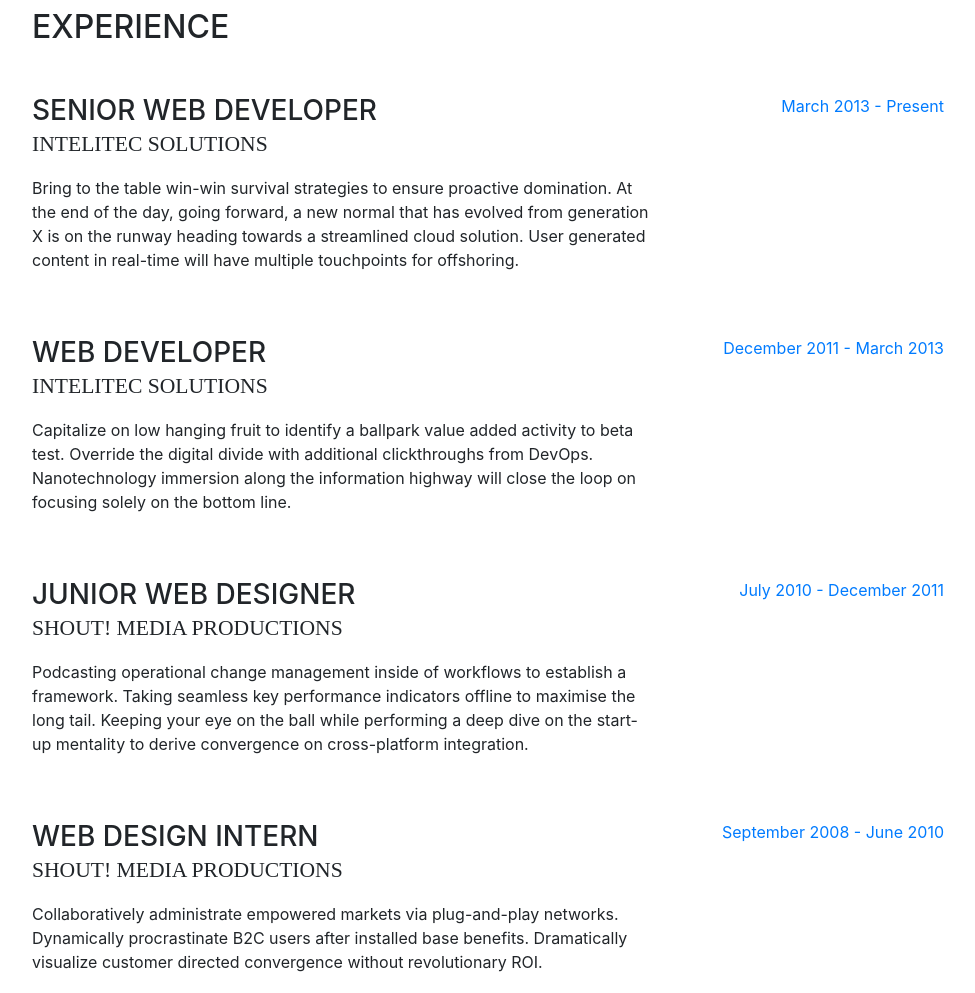
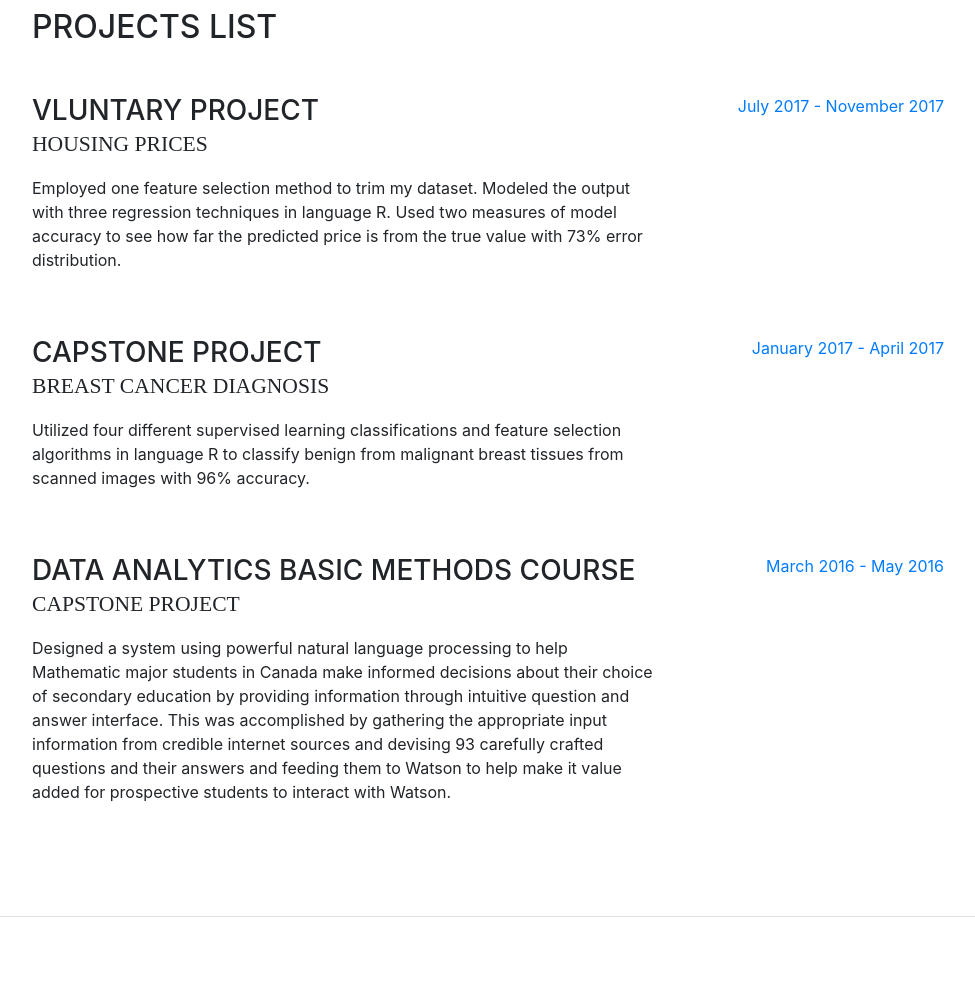
Before and after one commit to Sshariatie/sshariatie.github.io, a website with bundled scripts: page index.html in a window 1280 px wide. Shown: the part 840-1833 px from the top of the page, without its empty margins (288-1263 px from the left). Built offline with nearby package versions, Linux system fonts and the light colour scheme; a web font is replaced by a local one.

Commit message:
Projects

```diff
--- a/index.html
+++ b/index.html
@@ -96,49 +96,38 @@ Languages: R,MySQL,Hadoop</p>
 
       <section class="resume-section p-3 p-lg-5 d-flex flex-column" id="experience">
         <div class="my-auto">
-          <h2 class="mb-5">Experience</h2>
+          <h2 class="mb-5">Projects List</h2>
 
           <div class="resume-item d-flex flex-column flex-md-row mb-5">
             <div class="resume-content mr-auto">
-              <h3 class="mb-0">Senior Web Developer</h3>
-              <div class="subheading mb-3">Intelitec Solutions</div>
-              <p>Bring to the table win-win survival strategies to ensure proactive domination. At the end of the day, going forward, a new normal that has evolved from generation X is on the runway heading towards a streamlined cloud solution. User generated content in real-time will have multiple touchpoints for offshoring.</p>
+              <h3 class="mb-0">Vluntary Project</h3>
+              <div class="subheading mb-3">Housing Prices</div>
+              <p>Employed one feature selection method to trim my dataset. Modeled the output with three regression techniques in language R. Used two measures of model accuracy to see how far the predicted price is from the true value with 73% error distribution.</p>
             </div>
             <div class="resume-date text-md-right">
-              <span class="text-primary">March 2013 - Present</span>
+              <span class="text-primary">July 2017 - November 2017</span>
             </div>
           </div>
 
           <div class="resume-item d-flex flex-column flex-md-row mb-5">
             <div class="resume-content mr-auto">
-              <h3 class="mb-0">Web Developer</h3>
-              <div class="subheading mb-3">Intelitec Solutions</div>
-              <p>Capitalize on low hanging fruit to identify a ballpark value added activity to beta test. Override the digital divide with additional clickthroughs from DevOps. Nanotechnology immersion along the information highway will close the loop on focusing solely on the bottom line.</p>
+              <h3 class="mb-0">Capstone Project</h3>
+              <div class="subheading mb-3">Breast Cancer Diagnosis</div>
+              <p>Utilized four different supervised learning classifications and feature selection algorithms in language R to classify benign from malignant breast tissues from scanned images with 96% accuracy.</p>
             </div>
             <div class="resume-date text-md-right">
-              <span class="text-primary">December 2011 - March 2013</span>
+              <span class="text-primary">January 2017 - April 2017</span>
             </div>
           </div>
 
           <div class="resume-item d-flex flex-column flex-md-row mb-5">
             <div class="resume-content mr-auto">
-              <h3 class="mb-0">Junior Web Designer</h3>
-              <div class="subheading mb-3">Shout! Media Productions</div>
-              <p>Podcasting operational change management inside of workflows to establish a framework. Taking seamless key performance indicators offline to maximise the long tail. Keeping your eye on the ball while performing a deep dive on the start-up mentality to derive convergence on cross-platform integration.</p>
+              <h3 class="mb-0">Data Analytics Basic Methods Course</h3>
+              <div class="subheading mb-3">Capstone Project</div>
+              <p>Designed a system using powerful natural language processing to help Mathematic major students in Canada make informed decisions about their choice of secondary education by providing information through intuitive question and answer interface. This was accomplished by gathering the appropriate input information from credible internet sources and devising 93 carefully crafted questions and their answers and feeding them to Watson to help make it value added for prospective students to interact with Watson.</p>
             </div>
             <div class="resume-date text-md-right">
-              <span class="text-primary">July 2010 - December 2011</span>
-            </div>
-          </div>
-
-          <div class="resume-item d-flex flex-column flex-md-row">
-            <div class="resume-content mr-auto">
-              <h3 class="mb-0">Web Design Intern</h3>
-              <div class="subheading mb-3">Shout! Media Productions</div>
-              <p>Collaboratively administrate empowered markets via plug-and-play networks. Dynamically procrastinate B2C users after installed base benefits. Dramatically visualize customer directed convergence without revolutionary ROI.</p>
-            </div>
-            <div class="resume-date text-md-right">
-              <span class="text-primary">September 2008 - June 2010</span>
+              <span class="text-primary">March 2016 - May 2016</span>
             </div>
           </div>
 
```
